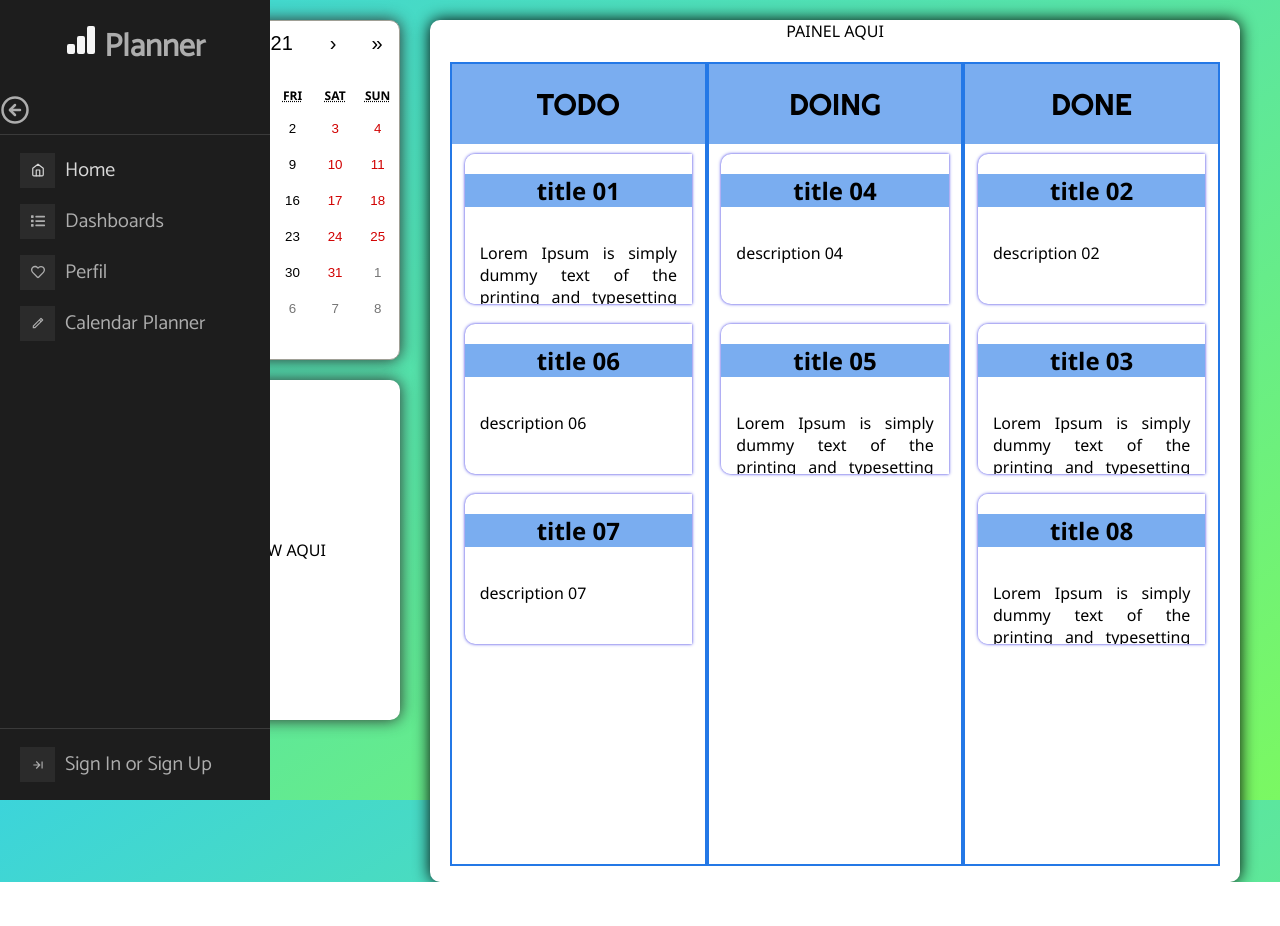
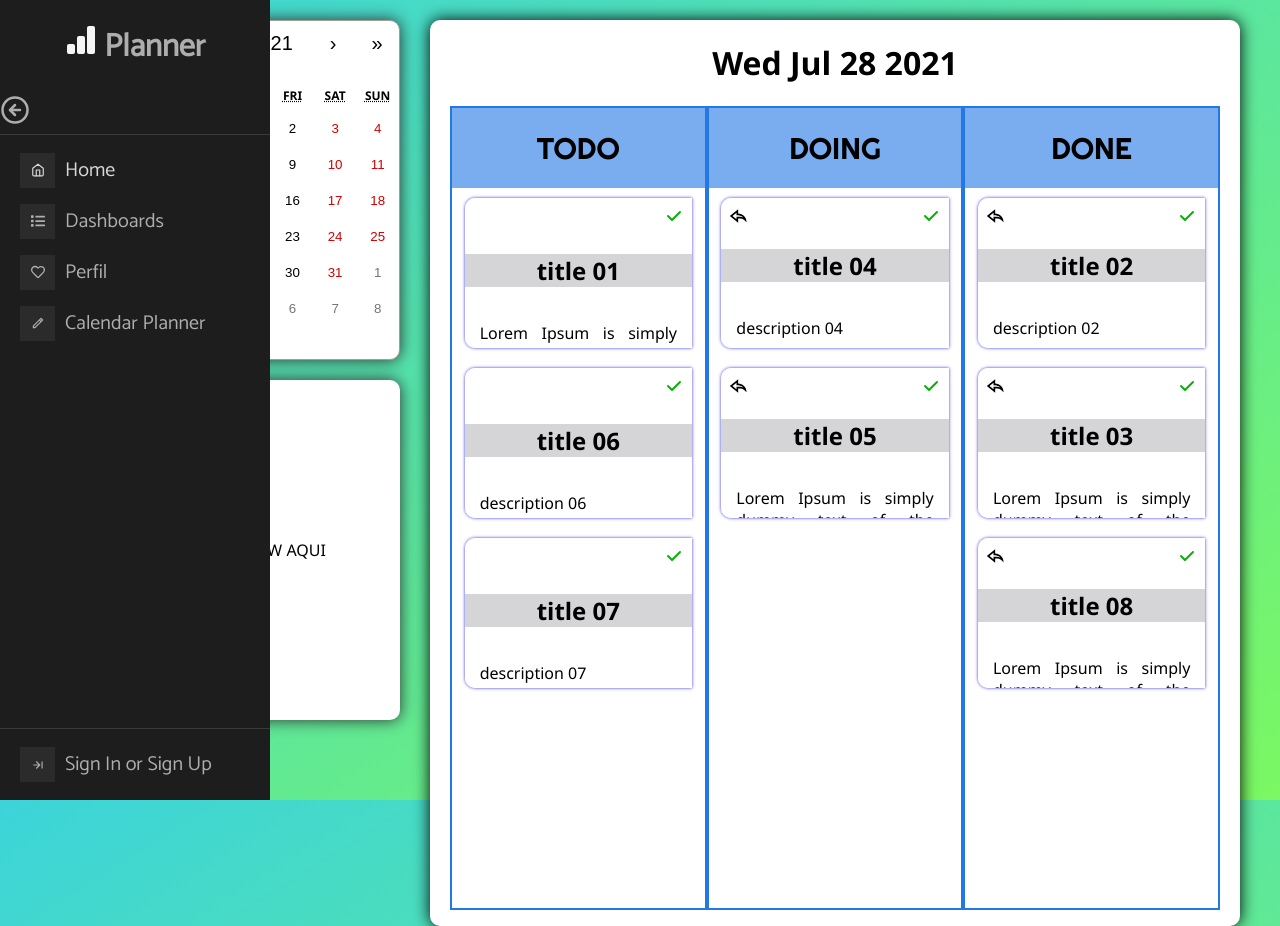
Before and after one commit to AnaLinsDev/todo-front-gps-deploy, a React (Create React App) app: page /scheduler in a window 1280 px wide. Shown: the top 926 px of the page. Before the commit the page ends 882 px from the top, so only its background shows below. Built offline with nearby package versions, Linux system fonts and the light colour scheme.

Commit message:
adicionando icones

```diff
--- a/src/components/calendar/calendar.jsx
+++ b/src/components/calendar/calendar.jsx
@@ -4,21 +4,19 @@ import './calendar.scss'
 import 'react-calendar/dist/Calendar.css';
 
 
-function CalendarComponent() {
-  const [value, onChange] = useState(new Date());
+function CalendarComponent({date}) {
+  const [value, setValue] = useState(date);
 
-  return (
-    <div className='calendar'>
+return(
+      <div className='calendar'>
       <Calendar
-        onChange={onChange}
+        onChange={setValue}
         value={value}
         showFixedNumberOfWeeks={true}
-
       />
       {console.log(value)}
       {/* <h1>{value.toDateString()}</h1>  */}
     </div>
-  );
+)
 }
-
 export default CalendarComponent;
--- a/src/components/painel/painel.jsx
+++ b/src/components/painel/painel.jsx
@@ -3,8 +3,10 @@ import TaskPainel from '../taskPainel/taskPainel';
 import './painel.scss'
 
 
-function Painel(){
+function Painel({date}){
 
+    const [selectedDate, setSelectedDate] = useState(date);
+    {console.log("PAINEL > " + date)}
     const [tasks, setTasks] = useState(
         [{
             title: "title 01",
@@ -58,7 +60,7 @@ function Painel(){
 
     return (
     <div className='painel'>
-    PAINEL AQUI
+    <h1>{selectedDate.toDateString()}</h1>
     <div className='painel-main'>
         <div className='painel-colunm'>
             <p className='type'>TODO</p>
--- a/src/components/taskPainel/taskPainel.jsx
+++ b/src/components/taskPainel/taskPainel.jsx
@@ -1,11 +1,32 @@
 import React from 'react';
 import './taskPainel.scss'
-
+import { BiEditAlt } from "react-icons/bi";
+import { RiDeleteBin5Line } from "react-icons/ri";
+import { HiCheck } from "react-icons/hi";
+import { RiReplyLine } from "react-icons/ri";
 
 const TaskPainel = ({task}) => (
     <div className='task-painel'>
-     <h2>{task.title}</h2>
+
+    {
+    task.status != "TODO"
+     ?
+    <div className = 'icons-sup'>
+    <RiReplyLine className='undone icon' />
+    <HiCheck className='done icon'/>
+    </div>
+    :
+    <div className = 'icons-sup-right'>
+    <HiCheck className='done icon'/>
+    </div>
+    }
+
+     <h2>{task.title} </h2>
      <p>{task.description}</p>
+     <div className = 'icons-inf'>
+     <RiDeleteBin5Line className='delete icon'/>
+     <BiEditAlt  className='update icon'/>
+     </div>
     </div>
 )
 
--- a/src/components/taskPainel/taskPainel.scss
+++ b/src/components/taskPainel/taskPainel.scss
@@ -9,17 +9,64 @@
     scroll-behavior: smooth;
 
     h2{
-
-        background-color: rgb(122, 173, 240);
+        background-color: rgb(213, 213, 216);
     }
     p{
 
         text-align: justify;
         padding: 15px;
     }
+
+    .icons-sup{
+        text-align: right;
+        display: flex;
+        justify-content: space-between;
+        margin: 5px;
+    }
+    .icons-sup-right{
+        text-align: right;
+        margin: 5px;
+    }
+
+    .icons-inf{
+        text-align: right;
+    }
+
+    .icon{
+        font-size: 20px;
+        padding: 3px;
+        border-radius: 20px;
+    }
+
+    .done{
+        color: rgb(7, 177, 7);
+    }
+    .undone{
+        color: black;
+        text-align: left;
+    }
+    .delete{
+        color: rgb(219, 22, 22);
+    }
+    .update{
+        color: rgb(0, 110, 255);
+        margin-left: 10px;
+    }
+
+
+    .delete:hover{
+        background-color: rgb(219, 22, 22);
+        color: white;
+    }
+    .update:hover{
+        background-color: rgb(0, 110, 255);
+        color: white;
+    }
+
+
 }
 .task-painel::-webkit-scrollbar {
-    width: 15px;
+    width: 10px;
   }
 
 .task-painel::-webkit-scrollbar-thumb {
--- a/src/pages/scheduler/scheduler.jsx
+++ b/src/pages/scheduler/scheduler.jsx
@@ -1,4 +1,4 @@
-import React from 'react';
+import React, { Component } from 'react';
 import './scheduler.scss'
 
 import CalendarComponent from '../../components/calendar/calendar';
@@ -6,14 +6,26 @@ import Painel from '../../components/painel/painel';
 import TaskPreview from '../../components/taskPreview/taskPreview'
 
 
-const SchedulerPage = () => (
+class SchedulerPage extends Component {
+    constructor(props) {
+      super(props);
+      this.state = {
+        selectedDate: new Date()
+      };
+    }
+render() {
+    {console.log("SCHEDULER > " + this.state.selectedDate)}
+
+    return (
     <div className='scheduler'>
     <div className='calendar-task'>
-        <CalendarComponent />
-        <TaskPreview/>
+        <CalendarComponent date={this.state.selectedDate}/>
+        <TaskPreview />
     </div>
-    <Painel className='painel'/>
+    <Painel date={this.state.selectedDate} className='painel'/>
     </div>
-)
+    )
+}
+    }
 
 export default SchedulerPage
```
